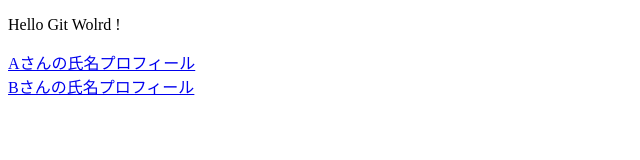
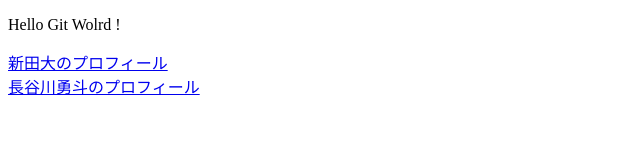
Before and after one commit to Nittadai/kadai2, a plain HTML site: page index.html in a window 1280 px wide. Shown: the whole page, without its empty margins (0-640 px from the left). Drawn offline with Linux system fonts and the light colour scheme.

Commit message:
課題２

```diff
--- a/index.html
+++ b/index.html
@@ -7,7 +7,7 @@
 </head>
 <body>
     <p>Hello Git Wolrd !</p>
-    <a href="profile_A.html">Aさんの氏名プロフィール</a><br>
-    <a href="profile_B.html">Bさんの氏名プロフィール</a><br>
+    <a href="profile_A.html">新田大のプロフィール</a><br>
+    <a href="profile_B.html">長谷川勇斗のプロフィール</a><br>
 </body>
 </html>
```
